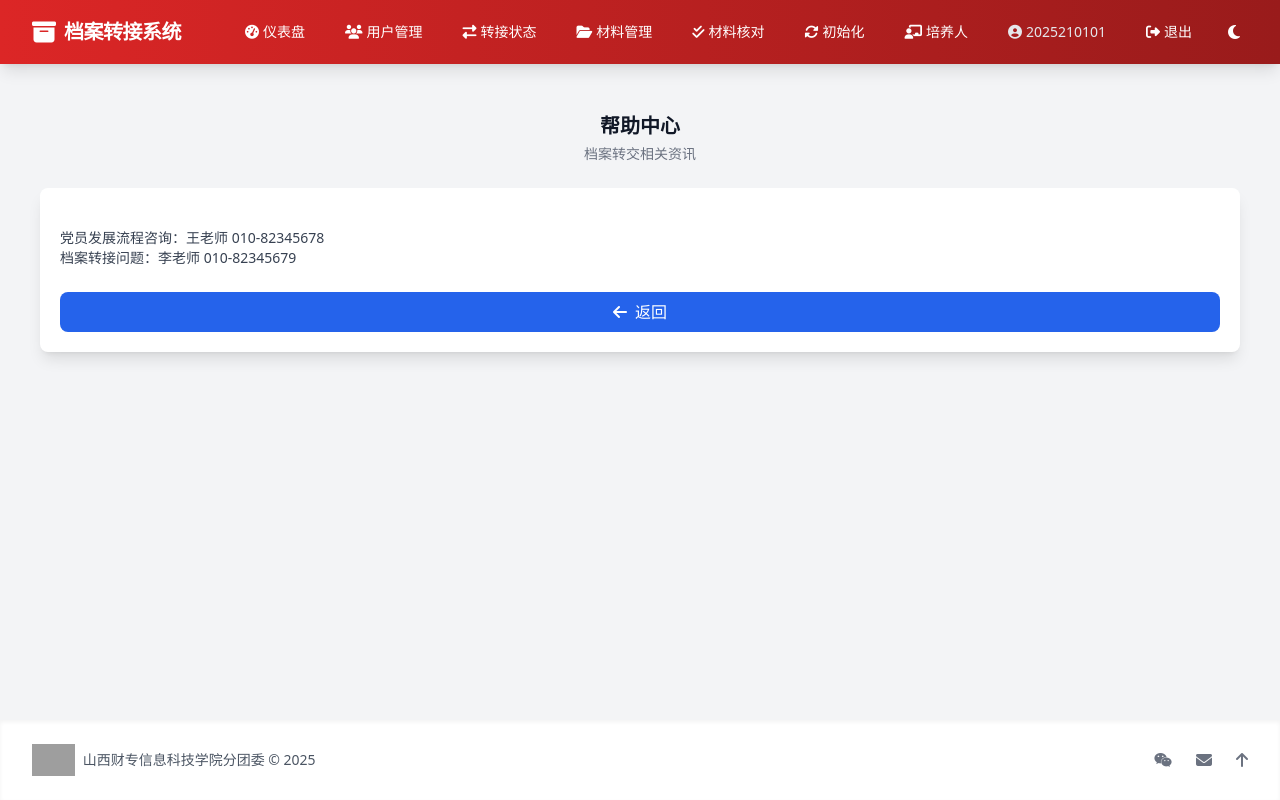
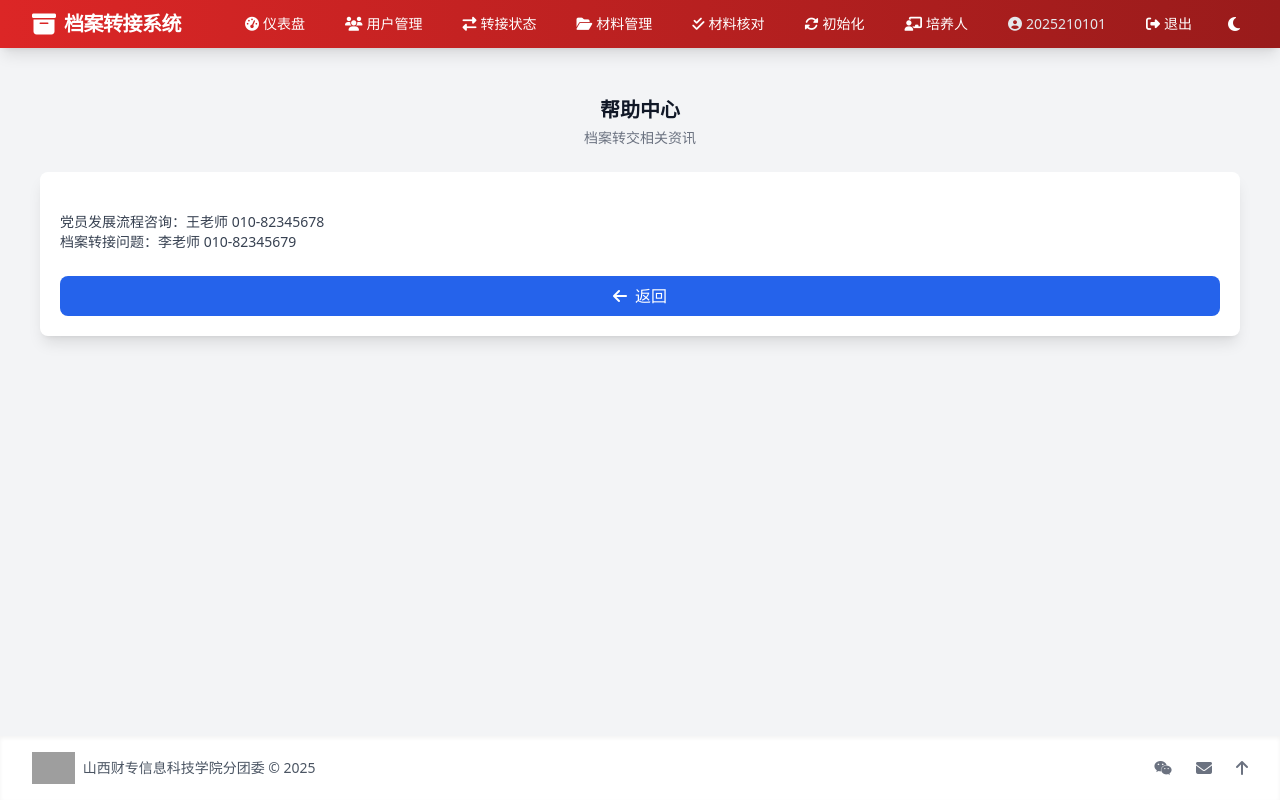
Before and after one commit to AmaTsumeAkira/PartyArchiveManager, a Flask app: page /help in a window 1280 px wide. Run offline with Flask 3, Linux system fonts and the light colour scheme; a user stored in the database is signed in; data comes from the database, SQL or seed files in the repository; some libraries are stand-ins or nearby versions; grey boxes are pictures that could not be loaded.

Commit message:
Update base.html

```diff
--- a/templates/base.html
+++ b/templates/base.html
@@ -70,7 +70,7 @@
     <!-- 顶部导航栏 -->
     <nav class="bg-gradient-to-r from-red-600 to-red-800 text-white shadow-lg">
         <div class="max-w-7xl mx-auto px-4 sm:px-6 lg:px-8">
-            <div class="flex items-center justify-between h-16">
+            <div class="flex items-center justify-between h-12">
                 <div class="flex items-center">
                     <div class="flex-shrink-0 flex items-center">
                         <i class="fas fa-archive text-2xl mr-2"></i>
@@ -229,7 +229,7 @@
     </main>
 
     <!-- 底部 -->
-    <footer class="bg-white dark:bg-gray-800 shadow-inner mt-8 py-6">
+    <footer class="bg-white dark:bg-gray-800 shadow-inner mt-8 py-4">
         <div class="max-w-7xl mx-auto px-4 sm:px-6 lg:px-8">
             <div class="flex flex-col md:flex-row justify-between items-center">
                 <div class="flex items-center space-x-2 mb-4 md:mb-0">
```
